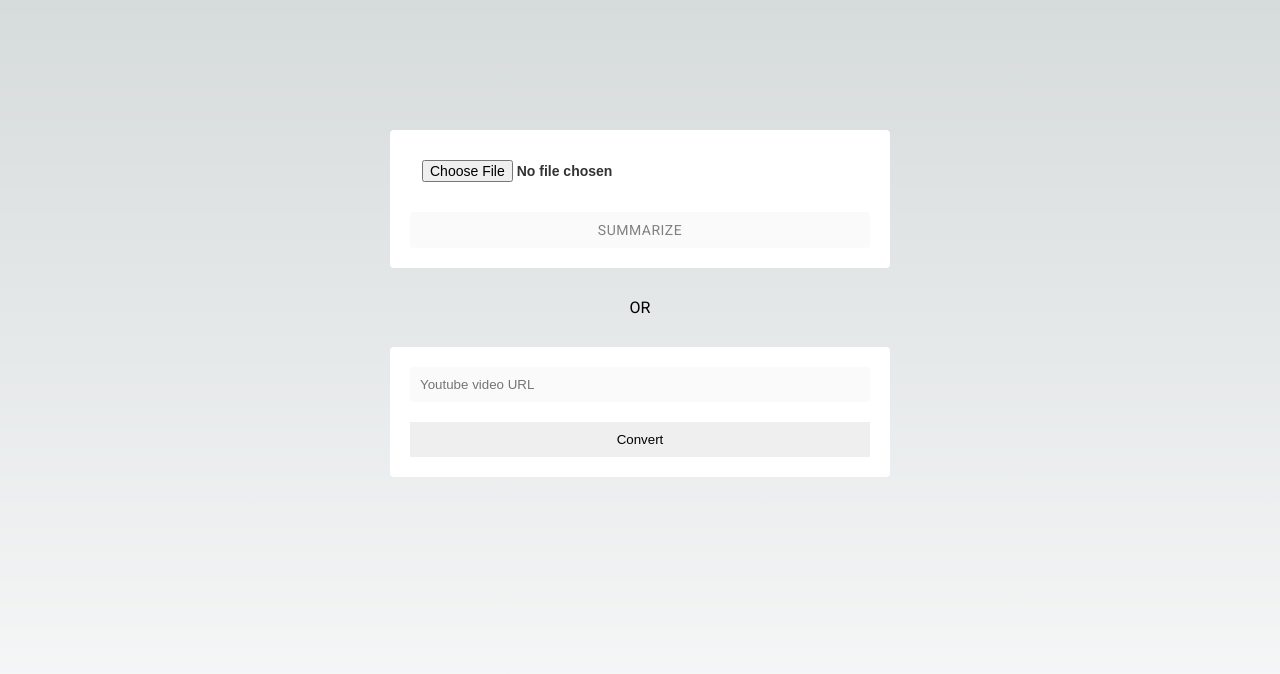
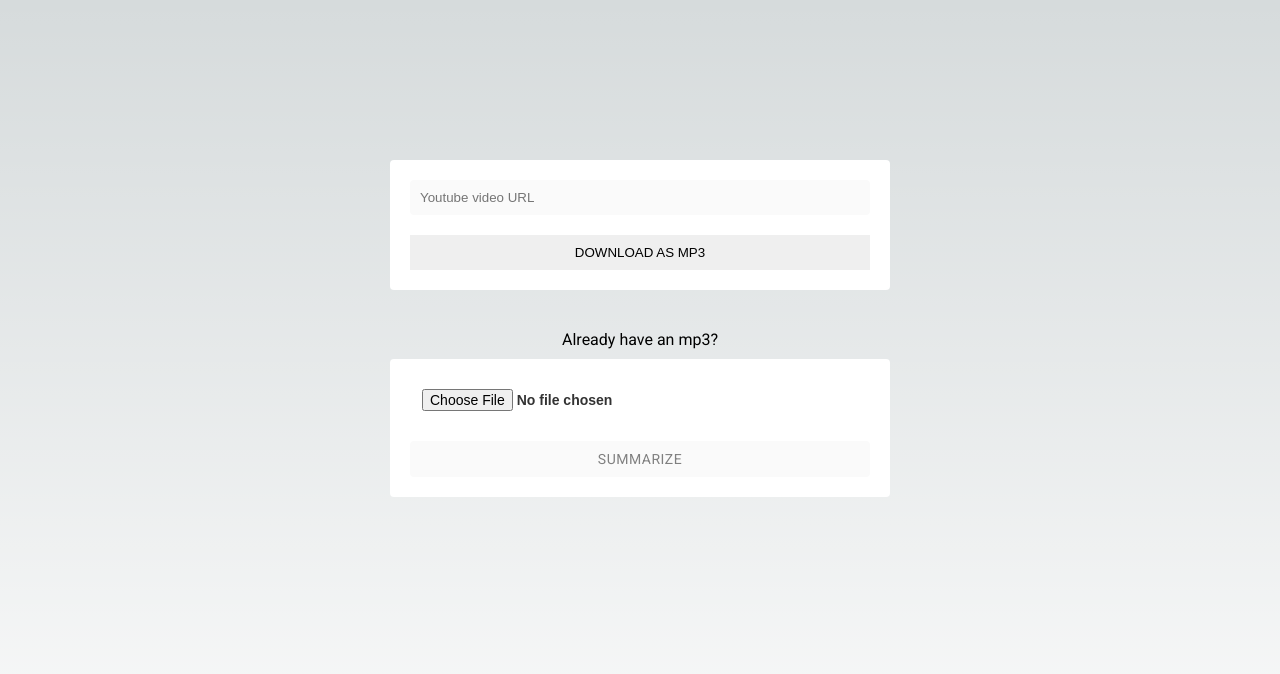
Before and after one commit to irenedeni/tldw, a Next.js app: page / in a window 1280 px wide. Shown: the top 674 px of the page. Built offline with nearby package versions, Linux system fonts and the light colour scheme.

Commit message:
function of downloading to mp3 and all the rest works

```diff
--- a/src/pages/api/download.js
+++ b/src/pages/api/download.js
@@ -4,7 +4,9 @@ const ytdl = require('ytdl-core')
 
 export default function handler(req, res) {
   const URL = req.query.URL;
-  console.log('URL in api', req)
-  res.setHeader('Content-Disposition', 'attachment; filename="video.mp4"');
-  ytdl(URL, { format: 'mp4' }).pipe(res);
+  res.setHeader('Content-Disposition', 'attachment; filename="video-to-audio.mp3"');
+  ytdl(URL, { format: 'mp3', filter: 'audioonly' }).pipe(res);
+  res.on('finish', () => {
+    res.end();
+  });
 }
--- a/src/pages/index.tsx
+++ b/src/pages/index.tsx
@@ -87,7 +87,6 @@ export default function Home({ whisperEndpoint, authToken } : Props) {
   const handleVideoChange = (e:any) => {
     if (e.target.value) {
       setVideoUrl(e.target.value)
-      console.log('e.target.value', e.target.value)
     }
   }
 
@@ -97,10 +96,7 @@ export default function Home({ whisperEndpoint, authToken } : Props) {
     sendURL(videoUrl);
   }
   function sendURL(url:any) {
-    // fetch(`http://localhost:3000/api/download?URL=${url}`, {
-    //     method:'GET'
-    // })
-    window.location.href = `http://localhost:3000/api/download?URL=${url}`
+    window.location.href = `/api/download?URL=${url}`
   }
 
   return (
@@ -112,7 +108,14 @@ export default function Home({ whisperEndpoint, authToken } : Props) {
         <link rel="icon" href="/favicon.ico" />
       </Head>
       <main className={roboto.className}>
-        <div className={styles.container}>
+      <div className={styles.container}>
+        <div className={styles.videoContainer}>
+          <form onSubmit={handleVideoSubmit} className={styles.form}>
+            <input className={styles.urlInput} type="text" placeholder="Youtube video URL" onChange={handleVideoChange} />
+            <button className={styles.videoBtn} type="submit">DOWNLOAD AS MP3</button>
+          </form>
+        </div>
+        <span style={{margin: '40px auto 10px auto'}}>Already have an mp3?</span>
           <form onSubmit={handleSubmit} className={styles.form}>
             <input
               type="file"
@@ -130,13 +133,6 @@ export default function Home({ whisperEndpoint, authToken } : Props) {
               Summarize
             </button>
           </form>
-          <span style={{ marginTop: '30px' }}>OR</span>
-          <div className={styles.videoContainer}>
-            <form onSubmit={handleVideoSubmit} className={styles.form}>
-              <input className={styles.urlInput} type="text" placeholder="Youtube video URL" onChange={handleVideoChange} />
-              <button className={styles.videoBtn} type="submit">Convert</button>
-            </form>
-          </div>
           <div className="results">
             {loading &&
               <div className={styles.loadingSpinner}>
--- a/src/styles/Home.module.css
+++ b/src/styles/Home.module.css
@@ -106,6 +106,8 @@
   width: 100%;
   max-width: 500px;
   display: flex;
+  justify-content: center;
+
 }
 
 .videoBtn {
```
